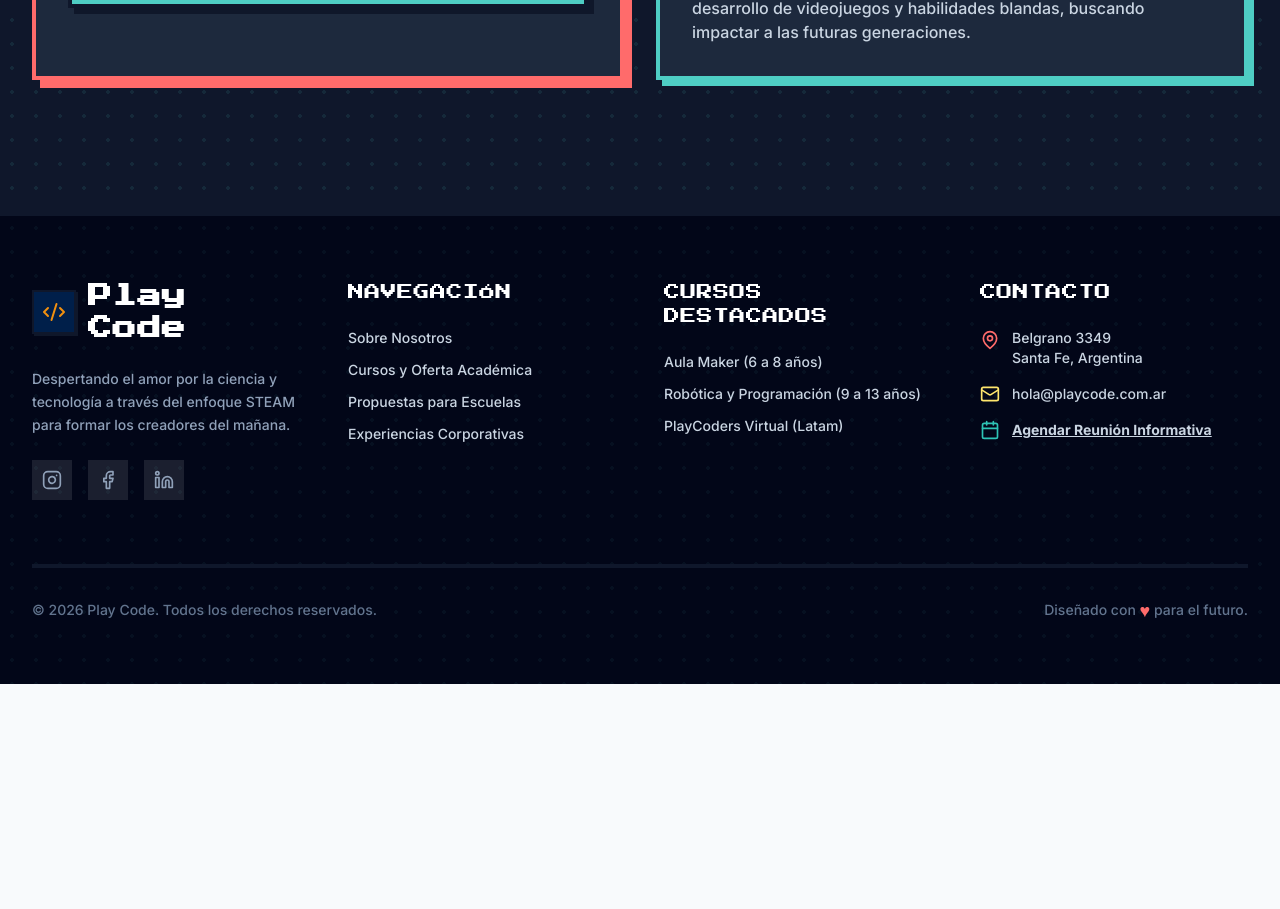
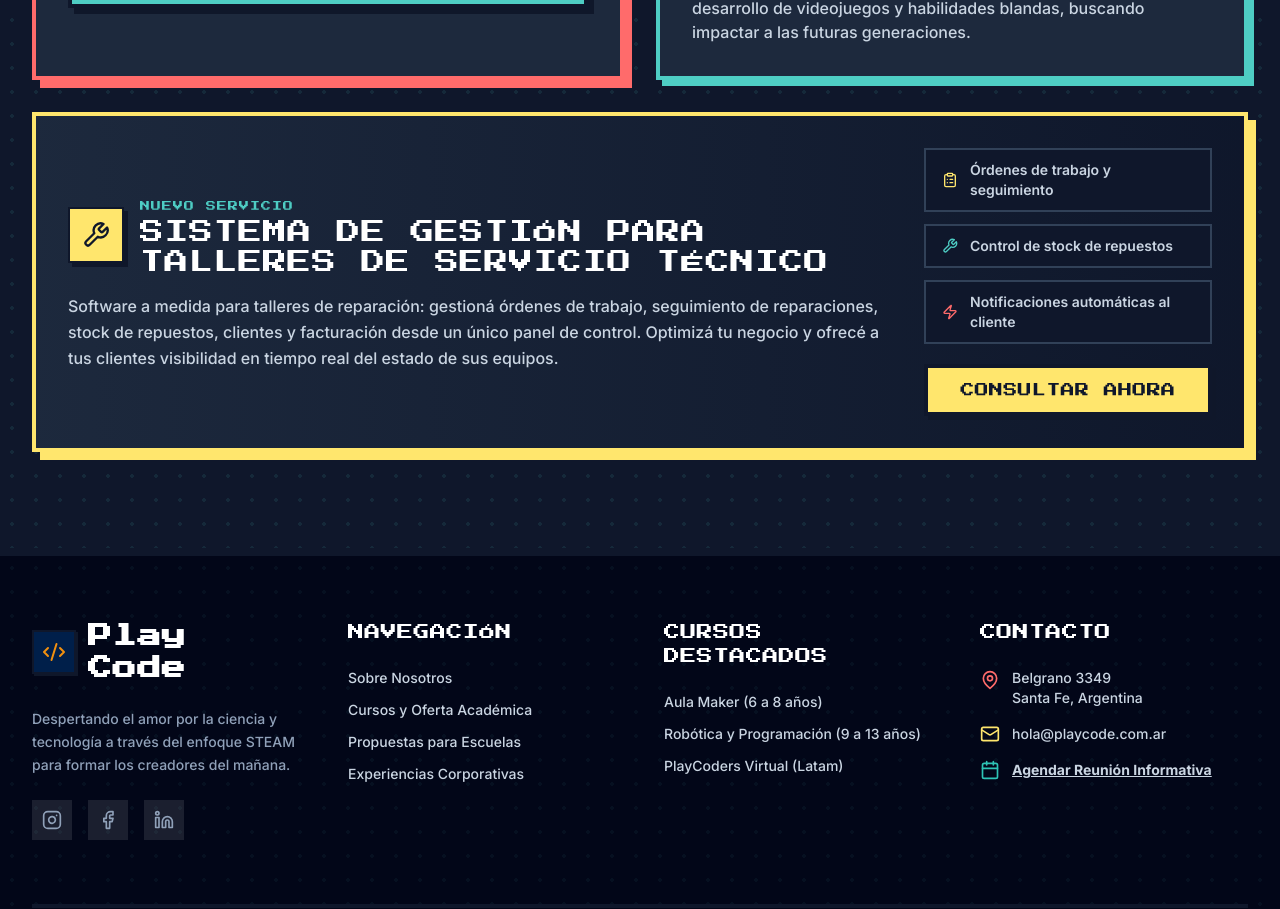
Before and after one commit to juanpachecovibecoding/web-de-playcode-oficial, a React (Vite) app: page / in a window 1280 px wide. Shown: the part 5998-6907 px from the top of the page. Before the commit the page ends 6682 px from the top, so only its background shows below. Built offline with nearby package versions, Linux system fonts and the light colour scheme; no server answers; the database is empty.

Commit message:
feat: add Sistema de Gestión para Talleres de Servicio Técnico to corporate section

```diff
--- a/src/components/Corporate.tsx
+++ b/src/components/Corporate.tsx
@@ -1,5 +1,5 @@
 import React from 'react';
-import { HeartHandshake, Users, Bot, Music, Target, Presentation, Briefcase } from 'lucide-react';
+import { HeartHandshake, Users, Bot, Music, Target, Presentation, Briefcase, Wrench, ClipboardList, Zap } from 'lucide-react';
 
 export const Corporate: React.FC = () => {
   return (
@@ -105,6 +105,52 @@ export const Corporate: React.FC = () => {
           </div>
 
         </div>
+
+        {/* Full-width Software Card */}
+        <div className="bg-gradient-to-r from-slate-800 to-slate-900 border-4 border-[#ffe66d] p-8 shadow-[8px_8px_0_0_#ffe66d] hover:-translate-y-1 hover:shadow-[12px_12px_0_0_#ffe66d] transition-all">
+          <div className="flex flex-col lg:flex-row lg:items-center gap-8">
+            {/* Left: Title & Description */}
+            <div className="flex-1 space-y-4">
+              <div className="flex items-center gap-4">
+                <div className="p-3 bg-[#ffe66d] text-slate-900 border-2 border-slate-900 shadow-[4px_4px_0_0_#0f172a] shrink-0">
+                  <Wrench className="w-7 h-7" />
+                </div>
+                <div>
+                  <span className="text-[10px] font-pixel text-[#4ecdc4] tracking-widest uppercase">Nuevo Servicio</span>
+                  <h3 className="font-pixel text-lg sm:text-2xl tracking-wide text-white leading-tight">SISTEMA DE GESTIÓN PARA TALLERES DE SERVICIO TÉCNICO</h3>
+                </div>
+              </div>
+              <p className="text-slate-300 font-medium leading-relaxed">
+                Software a medida para talleres de reparación: gestioná órdenes de trabajo, seguimiento de reparaciones, stock de repuestos, clientes y facturación desde un único panel de control. Optimizá tu negocio y ofrecé a tus clientes visibilidad en tiempo real del estado de sus equipos.
+              </p>
+            </div>
+
+            {/* Right: Feature pills */}
+            <div className="flex flex-col gap-3 shrink-0 lg:w-72">
+              <div className="flex items-center gap-3 bg-slate-900 px-4 py-2.5 border-2 border-slate-700">
+                <ClipboardList className="w-4 h-4 text-[#ffe66d] shrink-0" />
+                <span className="text-slate-300 text-sm font-semibold">Órdenes de trabajo y seguimiento</span>
+              </div>
+              <div className="flex items-center gap-3 bg-slate-900 px-4 py-2.5 border-2 border-slate-700">
+                <Wrench className="w-4 h-4 text-[#4ecdc4] shrink-0" />
+                <span className="text-slate-300 text-sm font-semibold">Control de stock de repuestos</span>
+              </div>
+              <div className="flex items-center gap-3 bg-slate-900 px-4 py-2.5 border-2 border-slate-700">
+                <Zap className="w-4 h-4 text-[#ff6b6b] shrink-0" />
+                <span className="text-slate-300 text-sm font-semibold">Notificaciones automáticas al cliente</span>
+              </div>
+              <a
+                href="https://wa.me/5491173708555?text=Hola,%20quiero%20informaci%C3%B3n%20sobre%20el%20Software%20de%20Gesti%C3%B3n%20para%20Talleres%20de%20Servicio%20T%C3%A9cnico"
+                target="_blank"
+                rel="noopener noreferrer"
+                className="mt-2 w-full text-center px-6 py-3 bg-[#ffe66d] hover:bg-yellow-300 text-slate-900 font-pixel tracking-wide border-4 border-slate-900 shadow-[4px_4px_0_0_#0f172a] active:shadow-none active:translate-y-[4px] active:translate-x-[4px] transition-all text-sm"
+              >
+                CONSULTAR AHORA
+              </a>
+            </div>
+          </div>
+        </div>
+
       </div>
     </section>
   );
```
